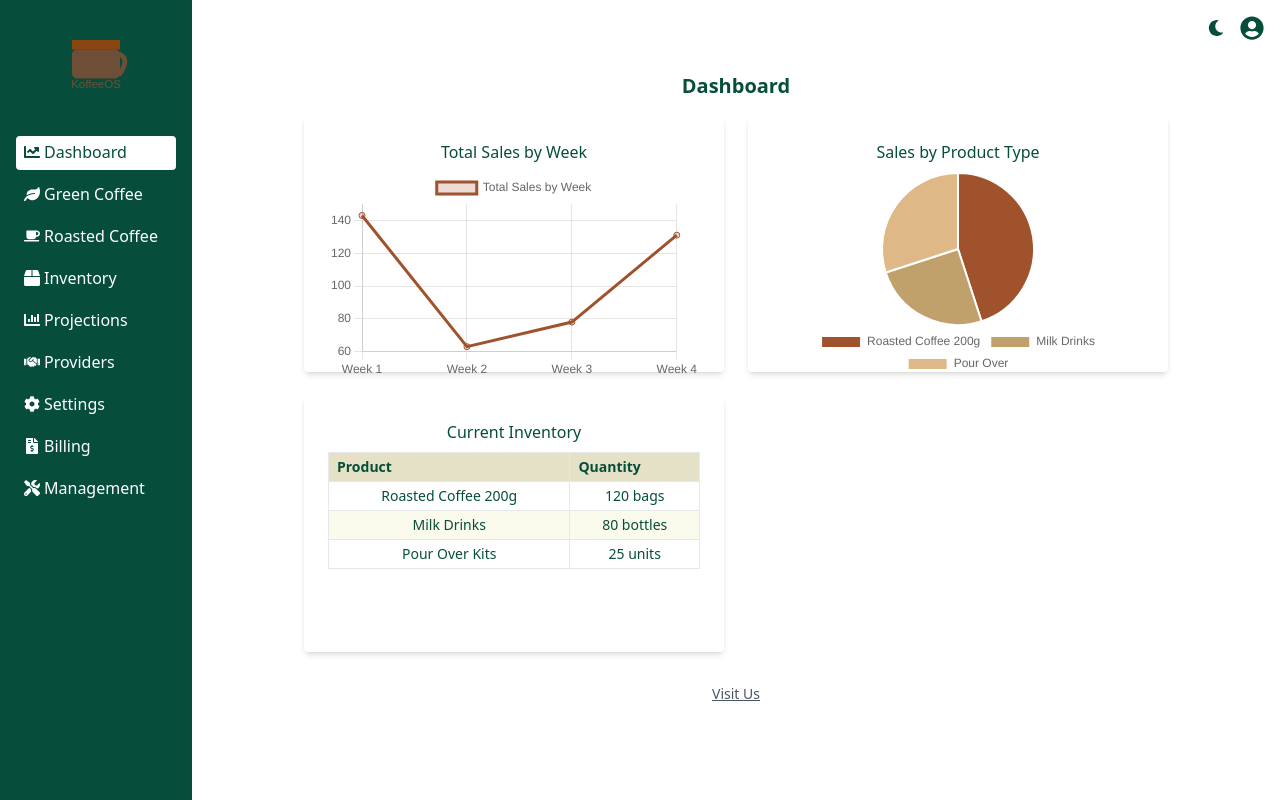
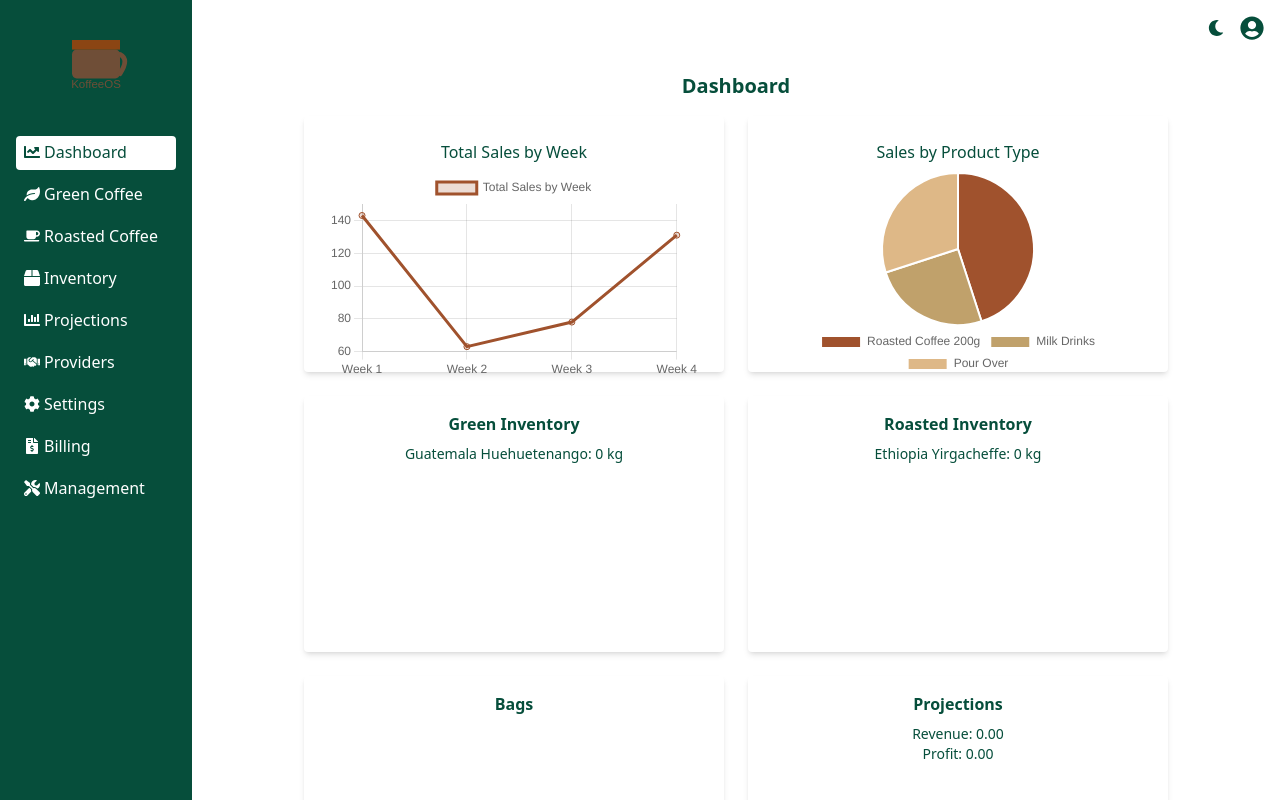
Before and after one commit to ytzvan/koffeeos-inventory, a React (Create React App) app: page / in a window 1280 px wide. Both pictures are taken after a click on the button "Dashboard". Shown: the top 800 px of the page. Built offline with nearby package versions, Linux system fonts and the light colour scheme.

Commit message:
Add inventory metrics, search, and toasts

```diff
--- a/src/App.js
+++ b/src/App.js
@@ -80,7 +80,14 @@ function App() {
           />
         );
       case 'dashboard':
-        return <Dashboard />;
+        return (
+          <Dashboard
+            greenCoffees={greenCoffees}
+            roastedCoffees={roastedCoffees}
+            inventory={inventory}
+            bags={bags}
+          />
+        );
       case 'billing':
         return <Billing />;
       case 'settings':
--- a/src/components/Dashboard.jsx
+++ b/src/components/Dashboard.jsx
@@ -1,16 +1,62 @@
 import React from 'react';
 import WeeklySalesChart from './WeeklySalesChart';
 import ProductSalesPie from './ProductSalesPie';
-import InventoryTableWidget from './InventoryTableWidget';
 
-function Dashboard() {
+function Dashboard({
+  greenCoffees = [],
+  roastedCoffees = [],
+  inventory = { green: {}, roasted: {} },
+  bags = [],
+}) {
+  const totalRevenue = bags.reduce(
+    (sum, b) => sum + b.numBags * b.retailPrice,
+    0
+  );
+  const totalProfit = bags.reduce(
+    (sum, b) => sum + b.numBags * (b.retailPrice - b.costPrice),
+    0
+  );
   return (
     <div className="p-4 w-full">
       <h2 className="text-xl font-semibold mb-4">Dashboard</h2>
       <div className="grid gap-6 sm:grid-cols-1 md:grid-cols-1 lg:grid-cols-2 auto-rows-fr">
         <WeeklySalesChart />
         <ProductSalesPie />
-        <InventoryTableWidget />
+        <div className="bg-white dark:bg-gray-800 rounded shadow-md p-4">
+          <h3 className="text-dark-green font-semibold mb-2">Green Inventory</h3>
+          <ul className="text-sm">
+            {greenCoffees.map((c) => (
+              <li key={c.id}>
+                {c.name}: {inventory.green[c.id] || 0} kg
+              </li>
+            ))}
+          </ul>
+        </div>
+        <div className="bg-white dark:bg-gray-800 rounded shadow-md p-4">
+          <h3 className="text-dark-green font-semibold mb-2">Roasted Inventory</h3>
+          <ul className="text-sm">
+            {roastedCoffees.map((c) => (
+              <li key={c.id}>
+                {c.name}: {inventory.roasted[c.id] || 0} kg
+              </li>
+            ))}
+          </ul>
+        </div>
+        <div className="bg-white dark:bg-gray-800 rounded shadow-md p-4">
+          <h3 className="text-dark-green font-semibold mb-2">Bags</h3>
+          <ul className="text-sm">
+            {bags.map((b, idx) => (
+              <li key={idx}>
+                {b.coffee.name}: {b.numBags} bags
+              </li>
+            ))}
+          </ul>
+        </div>
+        <div className="bg-white dark:bg-gray-800 rounded shadow-md p-4">
+          <h3 className="text-dark-green font-semibold mb-2">Projections</h3>
+          <p className="text-sm">Revenue: {totalRevenue.toFixed(2)}</p>
+          <p className="text-sm">Profit: {totalProfit.toFixed(2)}</p>
+        </div>
       </div>
     </div>
   );
--- a/src/components/GreenCoffee.jsx
+++ b/src/components/GreenCoffee.jsx
@@ -29,6 +29,13 @@ function GreenCoffee({
   const [form, setForm] = useState(initialForm);
   const [editingIndex, setEditingIndex] = useState(null);
   const [showForm, setShowForm] = useState(false);
+  const [search, setSearch] = useState('');
+  const [toast, setToast] = useState(null);
+
+  const showToast = (message, isError = false) => {
+    setToast({ message, isError });
+    setTimeout(() => setToast(null), 3000);
+  };
 
   const handleChange = (e) => {
     const { name, value } = e.target;
@@ -56,6 +63,7 @@ function GreenCoffee({
 
   const handleSubmit = (e) => {
     e.preventDefault();
+    try {
       const newCoffee = new CoffeeModel({ ...form, isRoasted: false });
       if (editingIndex !== null) {
         setGreenCoffees((prev) =>
@@ -71,6 +79,10 @@ function GreenCoffee({
       setForm(initialForm);
       setEditingIndex(null);
       setShowForm(false);
+      showToast('Coffee saved');
+    } catch (err) {
+      showToast('Error saving coffee', true);
+    }
   };
 
   const handleEdit = (idx) => {
@@ -98,19 +110,19 @@ function GreenCoffee({
     const green = greenCoffees[idx];
     const roastLevel = prompt('Roast level? (Light/Medium/Dark)');
     const loss = prompt('Percent weight loss?');
-    const purchasePrice = prompt('Purchase price?');
-    if (!roastLevel || !loss || !purchasePrice) return;
+    if (!roastLevel || !loss) return;
     const roasted = new RoastedCoffee({
       ...green,
       roastLevel,
       loss,
-      purchasePrice,
+      purchasePrice: green.purchasePrice,
     });
     setRoastedCoffees((prev) => [...prev, roasted]);
     setInventory((prev) => ({
       ...prev,
       roasted: { ...prev.roasted, [roasted.id]: prev.roasted[roasted.id] || 0 },
     }));
+    showToast('Roast created');
   };
 
   const handleAddNew = () => {
@@ -304,6 +316,13 @@ function GreenCoffee({
         </form>
       )}
       <div className="overflow-x-auto w-full">
+        <input
+          type="text"
+          value={search}
+          onChange={(e) => setSearch(e.target.value)}
+          placeholder="Search..."
+          className="p-1 border rounded mb-2"
+        />
         <table className="min-w-full border-collapse mb-8 text-sm">
           <thead>
             <tr className="bg-dark-green text-white">
@@ -321,9 +340,24 @@ function GreenCoffee({
               <th className="border px-2 py-1">Actions</th>
             </tr>
           </thead>
-          <tbody>{greenCoffees.map((c, idx) => renderRow(c, idx))}</tbody>
+          <tbody>
+            {greenCoffees
+              .filter((c) =>
+                c.name.toLowerCase().includes(search.toLowerCase())
+              )
+              .map((c, idx) => renderRow(c, idx))}
+          </tbody>
         </table>
       </div>
+      {toast && (
+        <div
+          className={`fixed bottom-4 right-4 px-4 py-2 rounded shadow-md text-white ${
+            toast.isError ? 'bg-red-500' : 'bg-green-500'
+          }`}
+        >
+          {toast.message}
+        </div>
+      )}
     </div>
   );
 }
--- a/src/components/Inventory.jsx
+++ b/src/components/Inventory.jsx
@@ -22,10 +22,19 @@ function Inventory({ greenCoffees, roastedCoffees, setRoastedCoffees, bags, setB
   const addGreen = (e) => {
     e.preventDefault();
     const coffee = greenCoffees[greenForm.coffeeIndex];
+    const qty = parseFloat(greenForm.quantity);
+    const qtyKg = greenForm.unit === 'kg' ? qty : qty * 0.453592;
     setGreenInventory((prev) => [
       ...prev,
-      { coffee, quantity: parseFloat(greenForm.quantity), unit: greenForm.unit },
+      { coffee, quantity: qty, unit: greenForm.unit },
     ]);
+    setInventory((prev) => ({
+      ...prev,
+      green: {
+        ...prev.green,
+        [coffee.id]: (prev.green[coffee.id] || 0) + qtyKg,
+      },
+    }));
     setGreenForm({ coffeeIndex: '', quantity: '', unit: 'kg' });
   };
 
@@ -89,6 +98,8 @@ function Inventory({ greenCoffees, roastedCoffees, setRoastedCoffees, bags, setB
     )
       return;
     const roastedQty = batch * (1 - loss / 100);
+    const batchKg = entry.unit === 'kg' ? batch : batch * 0.453592;
+    const roastedKg = entry.unit === 'kg' ? roastedQty : roastedQty * 0.453592;
     const existingIdx = roastedInventory.findIndex(
       (r) => r.coffee.name === entry.coffee.name && r.coffee.roastLevel === roastLevel
     );
@@ -103,6 +114,7 @@ function Inventory({ greenCoffees, roastedCoffees, setRoastedCoffees, bags, setB
         ...entry.coffee,
         roastLevel,
         loss: String(loss),
+        purchasePrice: entry.coffee.purchasePrice,
       });
       setRoastedCoffees((prev) => [...prev, roastedCoffee]);
       setRoastedInventory((prev) => [
@@ -113,6 +125,22 @@ function Inventory({ greenCoffees, roastedCoffees, setRoastedCoffees, bags, setB
     setGreenInventory((prev) =>
       prev.map((g, i) => (i === index ? { ...g, quantity: g.quantity - batch } : g))
     );
+    setInventory((prev) => {
+      const greenQty = (prev.green[entry.coffee.id] || 0) - batchKg;
+      const roastedQtyPrev = prev.roasted[entry.coffee.id] || 0;
+      const roastedQtyNew = roastedQtyPrev + roastedKg;
+      return {
+        ...prev,
+        green: {
+          ...prev.green,
+          [entry.coffee.id]: parseFloat(greenQty.toFixed(2)),
+        },
+        roasted: {
+          ...prev.roasted,
+          [entry.coffee.id]: parseFloat(roastedQtyNew.toFixed(2)),
+        },
+      };
+    });
   };
 
   const [bagForm, setBagForm] = useState(null);
@@ -167,6 +195,15 @@ function Inventory({ greenCoffees, roastedCoffees, setRoastedCoffees, bags, setB
         i === bagForm.index ? { ...r, quantity: parseFloat(newQty.toFixed(2)) } : r
       )
     );
+    setInventory((prev) => ({
+      ...prev,
+      roasted: {
+        ...prev.roasted,
+        [entry.coffee.id]: parseFloat(
+          ((prev.roasted[entry.coffee.id] || 0) - totalGrams / 1000).toFixed(2)
+        ),
+      },
+    }));
     setBags((prev) => [
       ...prev,
       {
--- a/src/components/RoastedCoffee.jsx
+++ b/src/components/RoastedCoffee.jsx
@@ -2,7 +2,13 @@ import React, { useState } from 'react';
 import countries from '../models/countries';
 import RoastedCoffeeModel from '../models/roastedCoffee';
 
-function RoastedCoffee({ roastedCoffees, setRoastedCoffees, providers, inventory, setInventory }) {
+function RoastedCoffee({
+  roastedCoffees,
+  setRoastedCoffees,
+  providers,
+  inventory,
+  setInventory,
+}) {
   const initialForm = {
     name: '',
     origins: [],
@@ -22,6 +28,13 @@ function RoastedCoffee({ roastedCoffees, setRoastedCoffees, providers, inventory
   const [form, setForm] = useState(initialForm);
   const [editingIndex, setEditingIndex] = useState(null);
   const [showForm, setShowForm] = useState(false);
+  const [search, setSearch] = useState('');
+  const [toast, setToast] = useState(null);
+
+  const showToast = (message, isError = false) => {
+    setToast({ message, isError });
+    setTimeout(() => setToast(null), 3000);
+  };
 
   const handleChange = (e) => {
     const { name, value } = e.target;
@@ -49,6 +62,7 @@ function RoastedCoffee({ roastedCoffees, setRoastedCoffees, providers, inventory
 
   const handleSubmit = (e) => {
     e.preventDefault();
+    try {
       const updated = new RoastedCoffeeModel(form);
       if (editingIndex !== null) {
         setRoastedCoffees((prev) =>
@@ -64,6 +78,10 @@ function RoastedCoffee({ roastedCoffees, setRoastedCoffees, providers, inventory
       setForm(initialForm);
       setEditingIndex(null);
       setShowForm(false);
+      showToast('Coffee saved');
+    } catch (err) {
+      showToast('Error saving coffee', true);
+    }
   };
 
   const handleEdit = (idx) => {
@@ -296,6 +314,13 @@ function RoastedCoffee({ roastedCoffees, setRoastedCoffees, providers, inventory
         </form>
       )}
       <div className="overflow-x-auto w-full">
+        <input
+          type="text"
+          value={search}
+          onChange={(e) => setSearch(e.target.value)}
+          placeholder="Search..."
+          className="p-1 border rounded mb-2"
+        />
         <table className="min-w-full border-collapse mb-8 text-sm">
           <thead>
             <tr className="bg-dark-green text-white">
@@ -315,9 +340,24 @@ function RoastedCoffee({ roastedCoffees, setRoastedCoffees, providers, inventory
               <th className="border px-2 py-1">Actions</th>
             </tr>
           </thead>
-          <tbody>{roastedCoffees.map((c, idx) => renderRow(c, idx))}</tbody>
+          <tbody>
+            {roastedCoffees
+              .filter((c) =>
+                c.name.toLowerCase().includes(search.toLowerCase())
+              )
+              .map((c, idx) => renderRow(c, idx))}
+          </tbody>
         </table>
       </div>
+      {toast && (
+        <div
+          className={`fixed bottom-4 right-4 px-4 py-2 rounded shadow-md text-white ${
+            toast.isError ? 'bg-red-500' : 'bg-green-500'
+          }`}
+        >
+          {toast.message}
+        </div>
+      )}
     </div>
   );
 }
```
Lines whose indentation alone changed are shown as unchanged.
